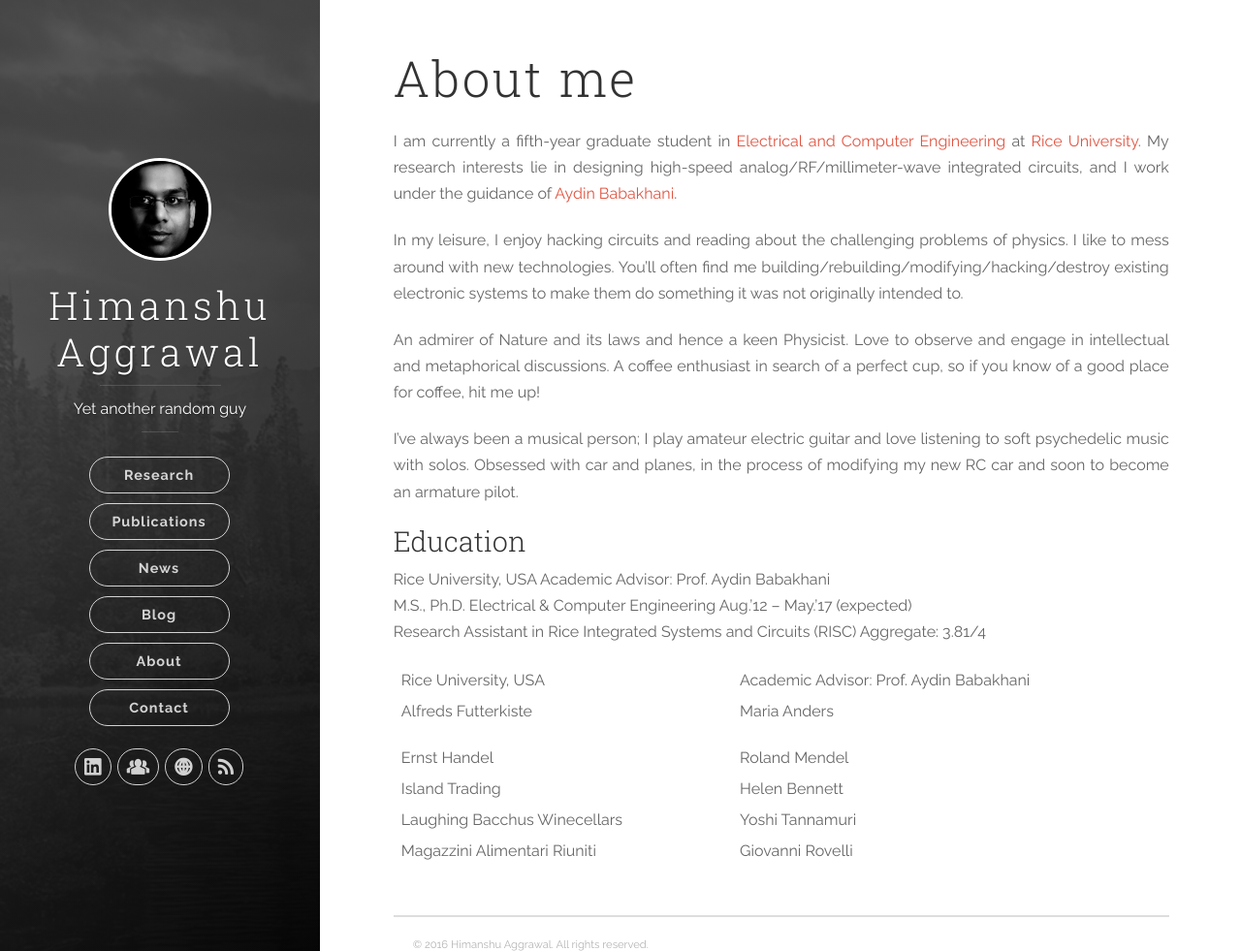
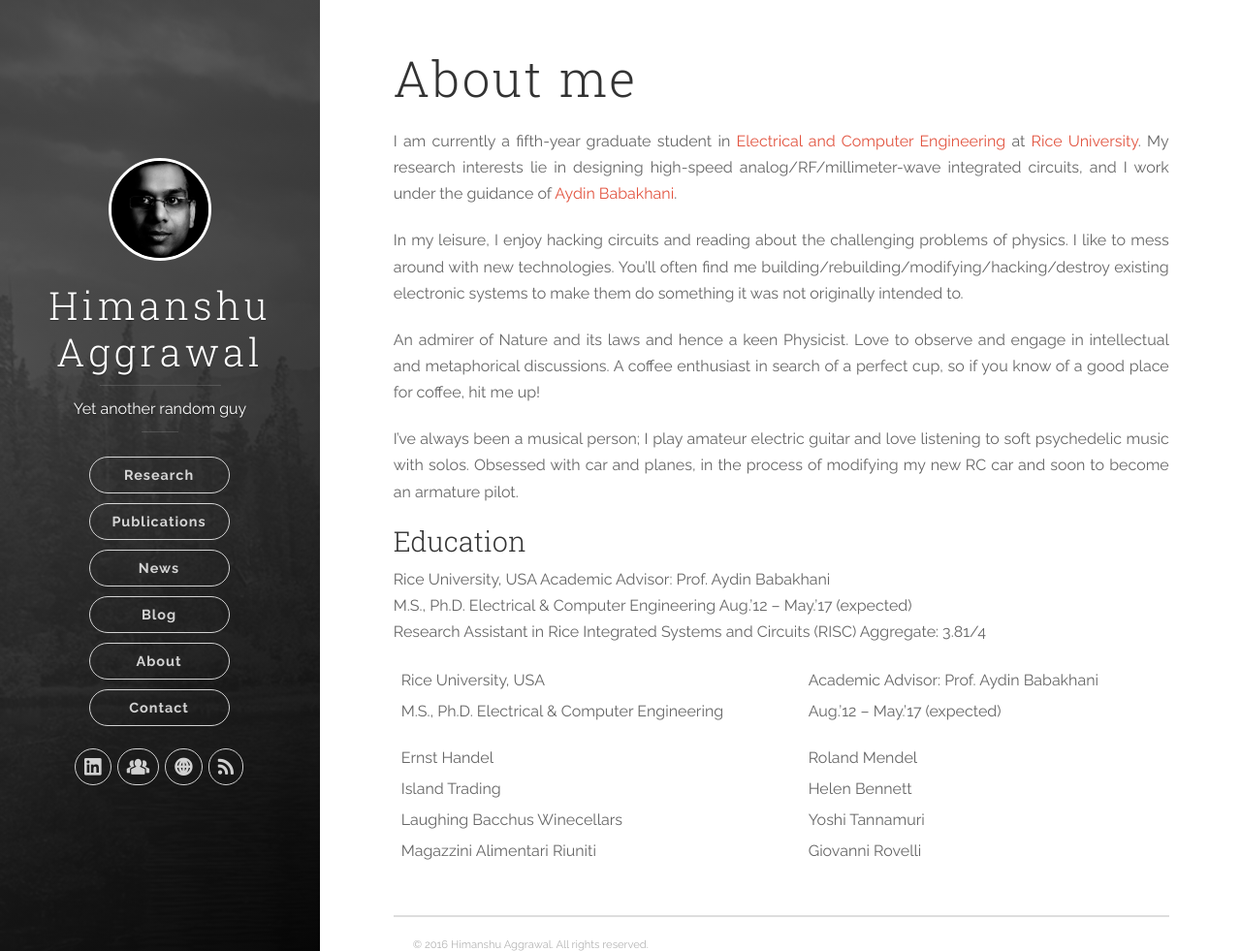
Before and after one commit to ahimanshu13/ahimanshu13.github.io, a Jekyll site: the page built from about/index.md, in a window 1280 px wide and 981 px high. Shown: the whole window at 97% size. Built offline with Jekyll 4.4.1, drawn with Linux system fonts in a browser that asks for light colours; nearby versions of some CDN libraries.

Commit message:
Update About Me

```diff
--- a/about/index.md
+++ b/about/index.md
@@ -40,8 +40,8 @@ td {
     <th>Academic Advisor: Prof. Aydin Babakhani</th>
   </tr>
   <tr>
-    <td>Alfreds Futterkiste</td>
-    <td>Maria Anders</td>
+    <td>M.S., Ph.D. Electrical & Computer Engineering</td>
+    <td>Aug.’12 – May.’17 (expected)</td>
   </tr>
   <tr>
     <td></td>
```
